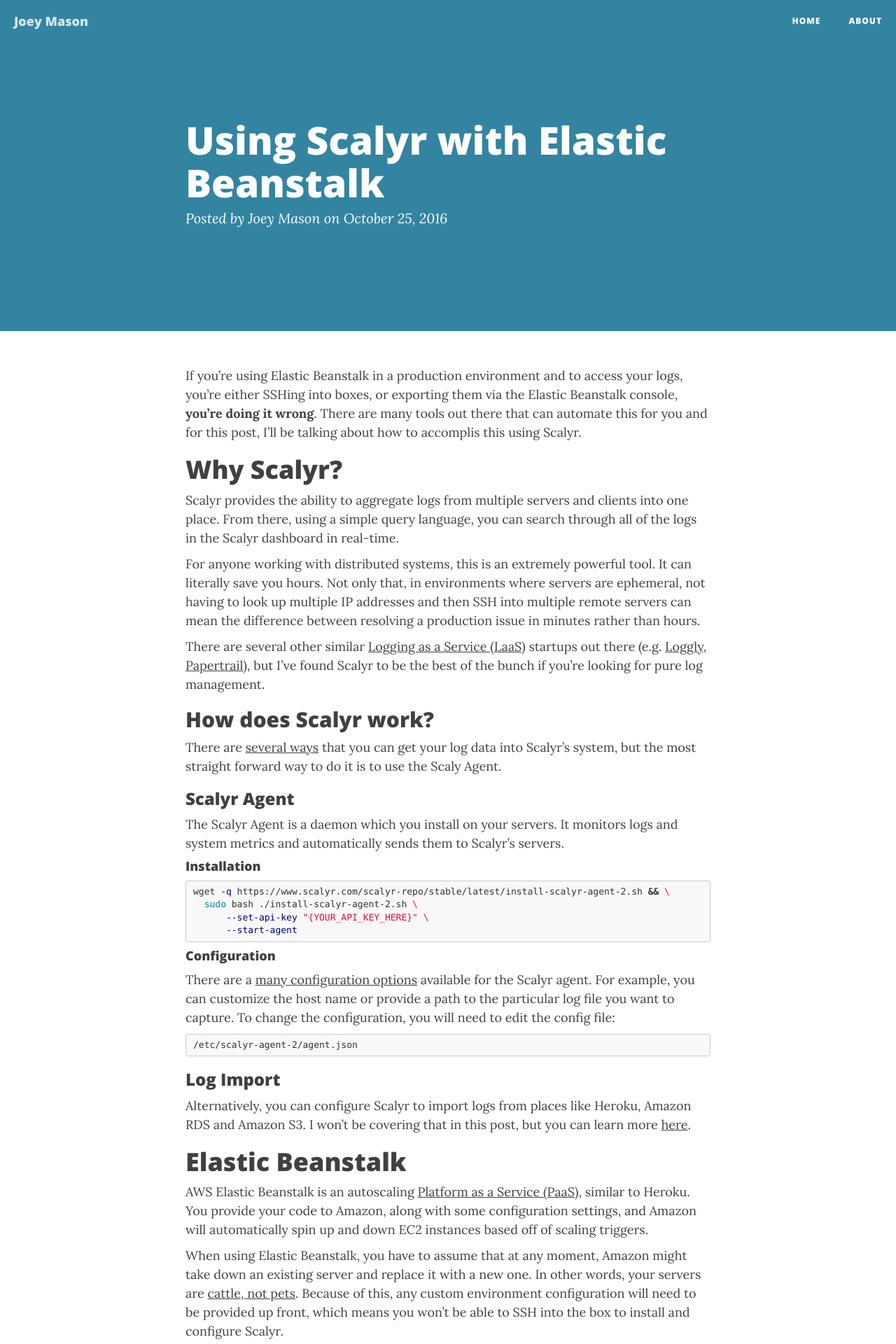
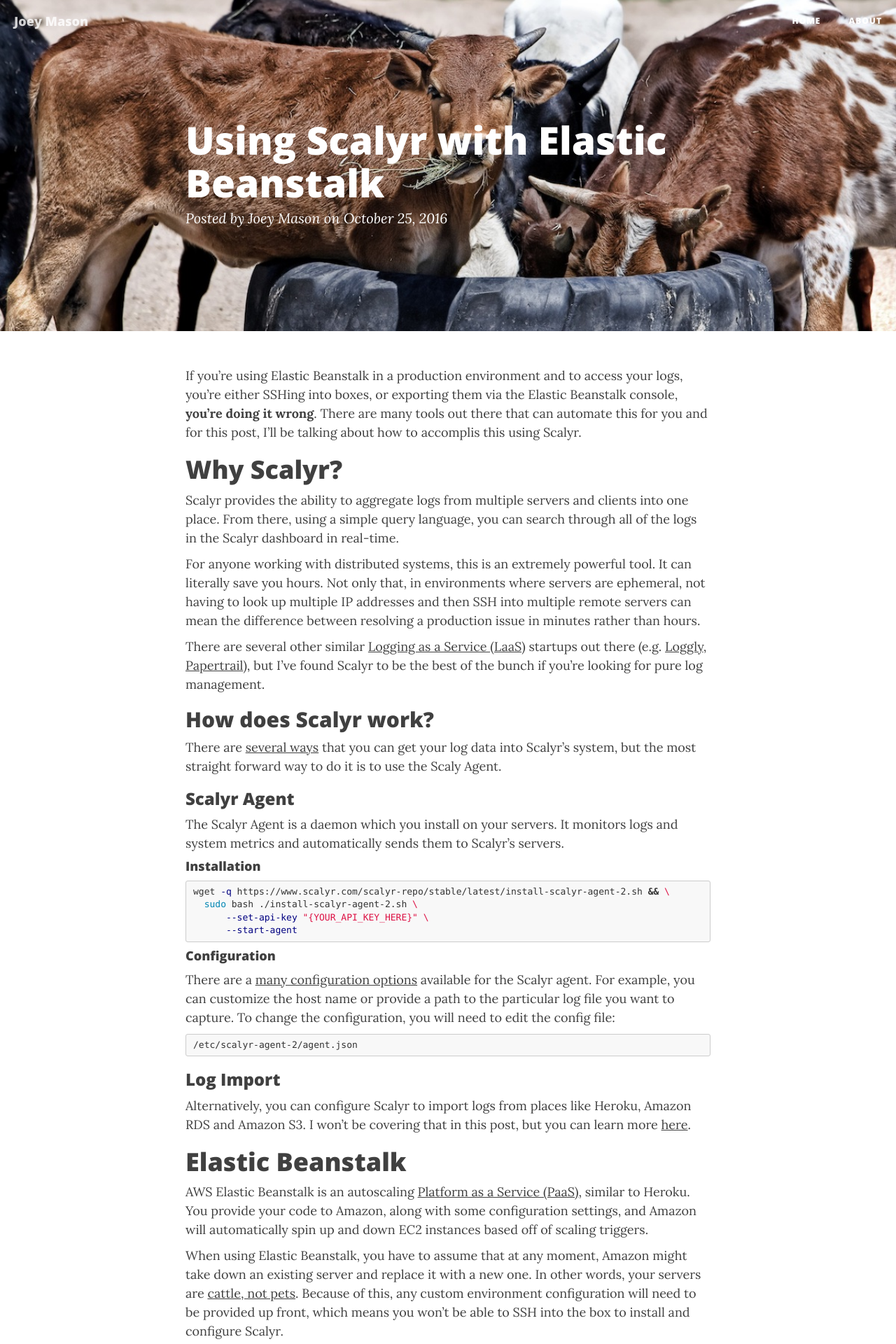
Before and after one commit to joeyvmason/joeyvmason.github.io, a Jekyll site: the page built from _posts/2016-10-25-using-scalyr-with-elastic-beanstalk.md, in a window 1280 px wide. Shown: the top 1920 px of the page at 70% size. Built offline with Jekyll 4.4.1, drawn with Linux system fonts in a browser that asks for light colours; nearby versions of some CDN libraries; comment, search, counter and statistics services are not loaded.

Commit message:
Added cattle image to Elastic Beanstalk post

```diff
--- a/_posts/2016-10-25-using-scalyr-with-elastic-beanstalk.md
+++ b/_posts/2016-10-25-using-scalyr-with-elastic-beanstalk.md
@@ -2,6 +2,7 @@
 title: Using Scalyr with Elastic Beanstalk
 date: 2016-10-25 12:00:00 Z
 description: Use Scalyr to aggregate logs from multiple servers managed by Elastic Beanstalk.
+header-img: img/cattle.jpg
 layout: post
 ---
 
```
Also changed, not shown: img/cattle.jpg (added), img/post-bg-01.jpg (deleted), img/post-bg-02.jpg (deleted), img/post-bg-03.jpg (deleted), img/post-bg-04.jpg (deleted), img/post-bg-05.jpg (deleted), img/post-bg-06.jpg (deleted).
